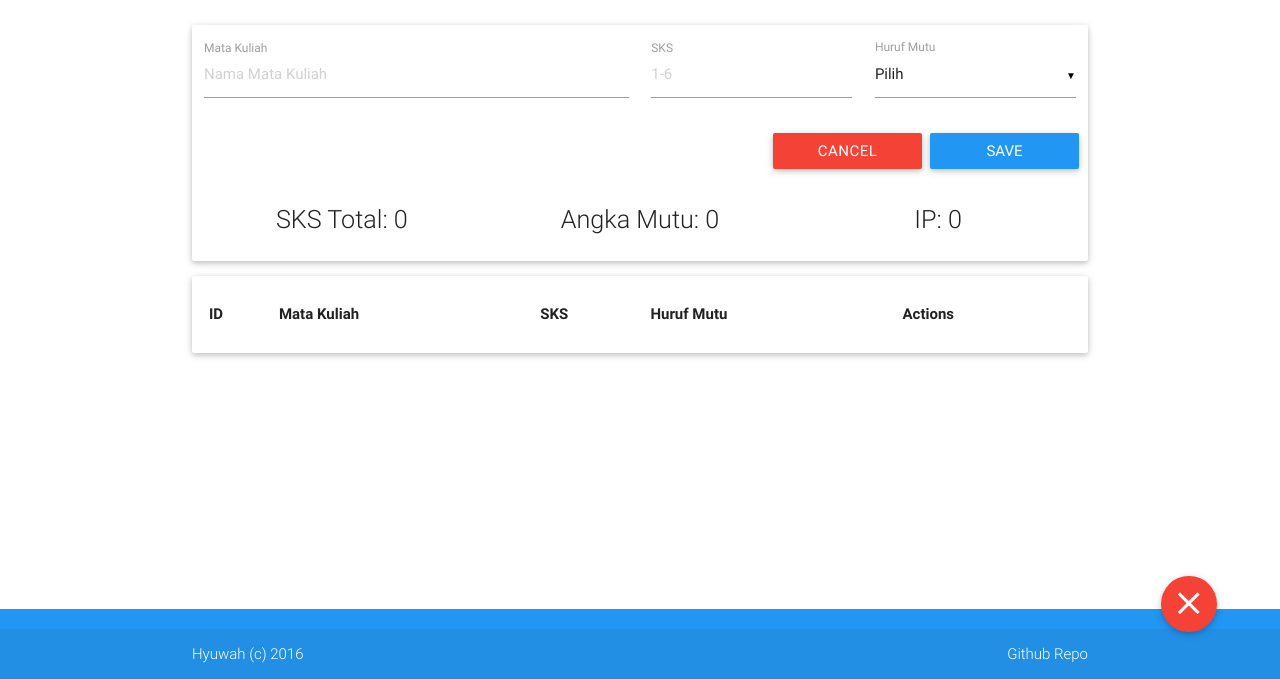
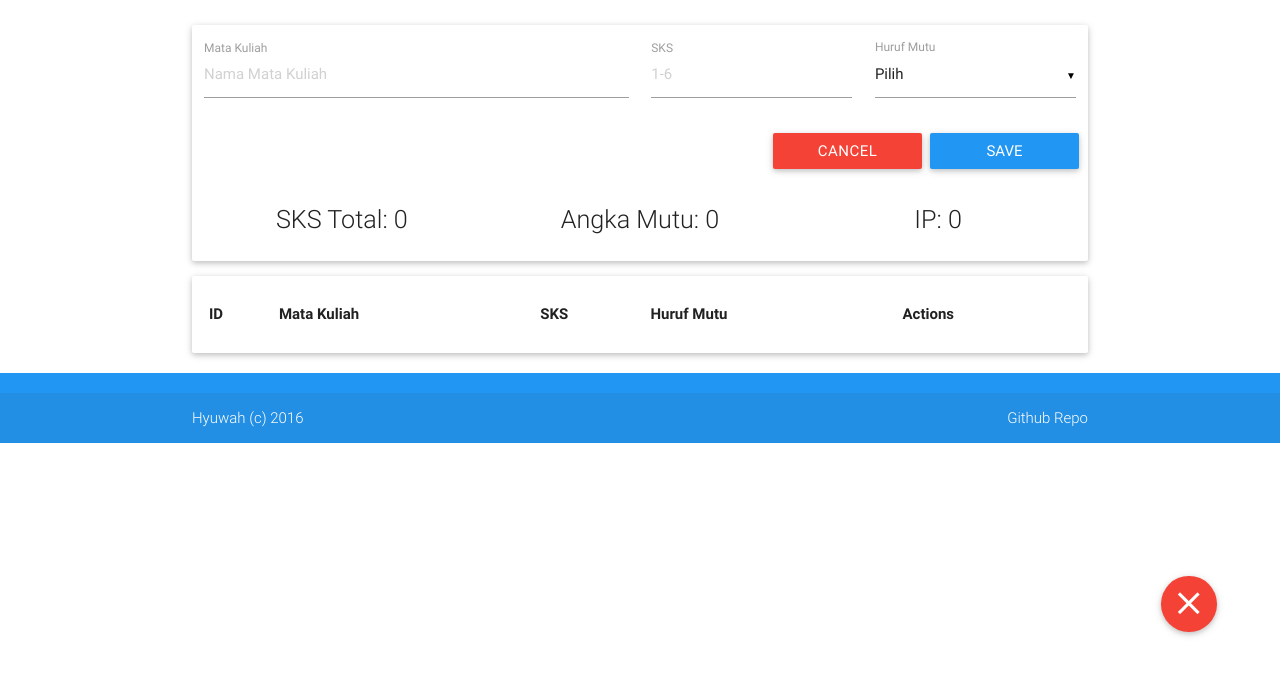
Before and after one commit to hyuwah/ipeku-web, a plain HTML site: page index.html in a window 1280 px wide. Shown: the part 121-800 px from the top of the page. Drawn offline with Linux system fonts and the light colour scheme; files whose address does not match are found by name.

Commit message:
fixed footer
footer now stay at the bottom as the entry table increased

```diff
--- a/index.html
+++ b/index.html
@@ -97,7 +97,7 @@
     <a id="btnReset" class="btn-floating btn-large waves-effect waves-light red tooltipped hoverable" data-position="left" data-delay="50" data-tooltip="Reset and clear all entries"><i class="material-icons" style="font-size:2.5rem;">clear</i></a>
   </div>
 
-  <footer class="page-footer blue" style="position:absolute;bottom:0;width:100%;">
+  <footer class="page-footer blue" style="bottom:0;width:100%;">
     <div class="footer-copyright">
       <div class="container white-text">
         Hyuwah (c) 2016
```
